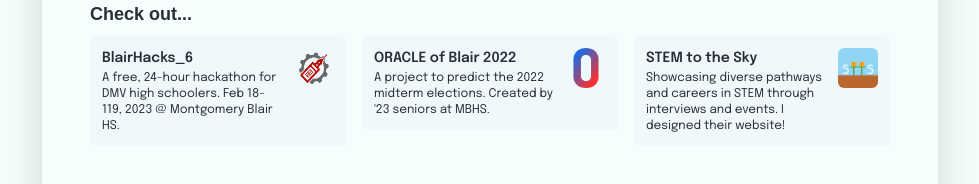
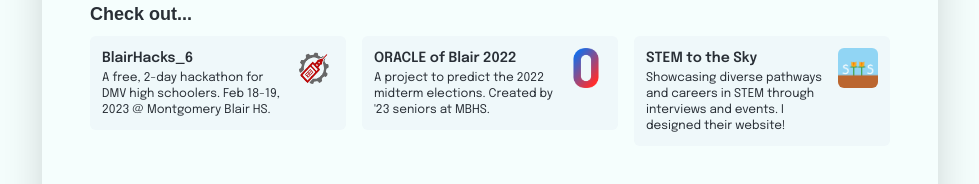
Before and after one commit to linkai101/site-v4, a Next.js app: page / in a window 1280 px wide. Shown: the part 1342-1526 px from the top of the page, without its empty margins (150-1129 px from the left). Built offline with nearby package versions, Linux system fonts and the light colour scheme; a web font is replaced by a local one.

Commit message:
Fix typo

```diff
--- a/app/page.tsx
+++ b/app/page.tsx
@@ -147,7 +147,7 @@
                     BlairHacks_6
                   </h4>
                   <p className="text-xs leading-4 mt-0.5">
-                    A free, 24-hour hackathon for DMV high schoolers. Feb 18-119, 2023 @ Montgomery Blair HS.
+                    A free, 2-day hackathon for DMV high schoolers. Feb 18-19, 2023 @ Montgomery Blair HS.
                   </p>
                 </div>
 
```
